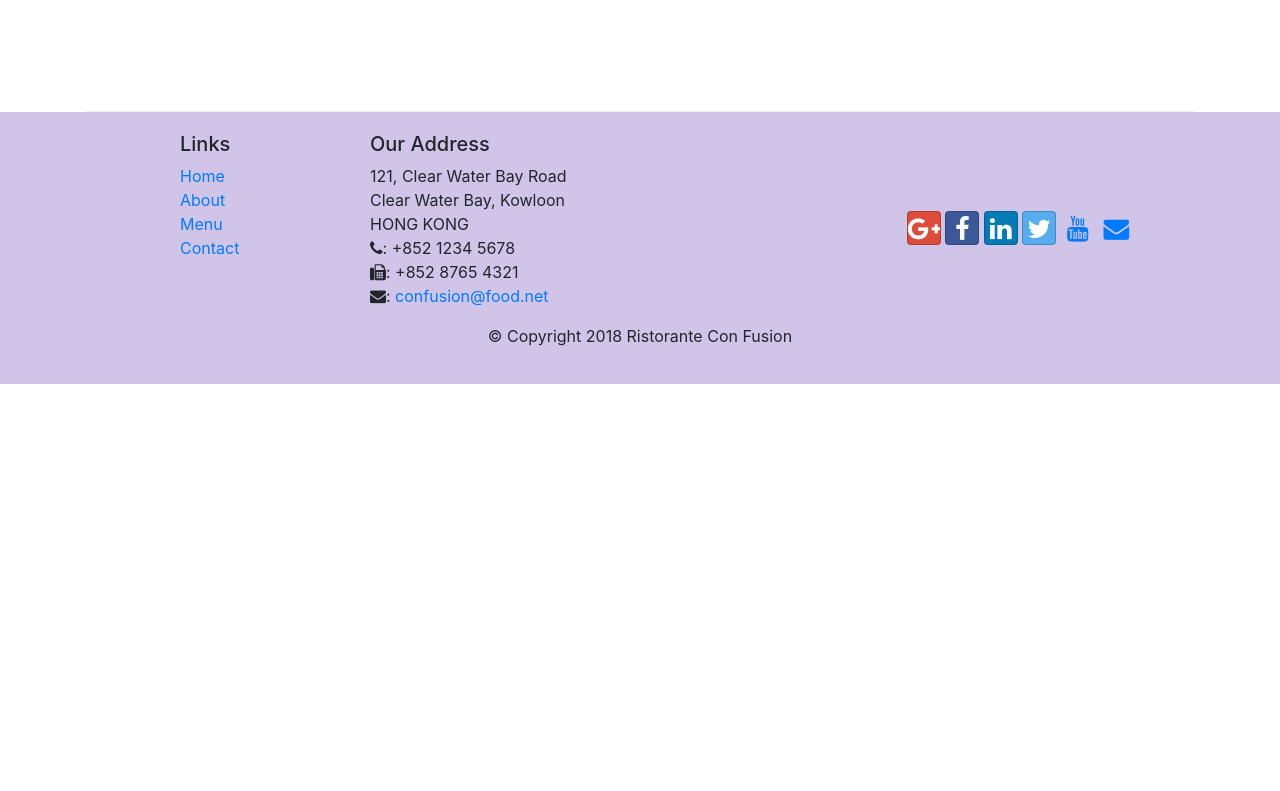
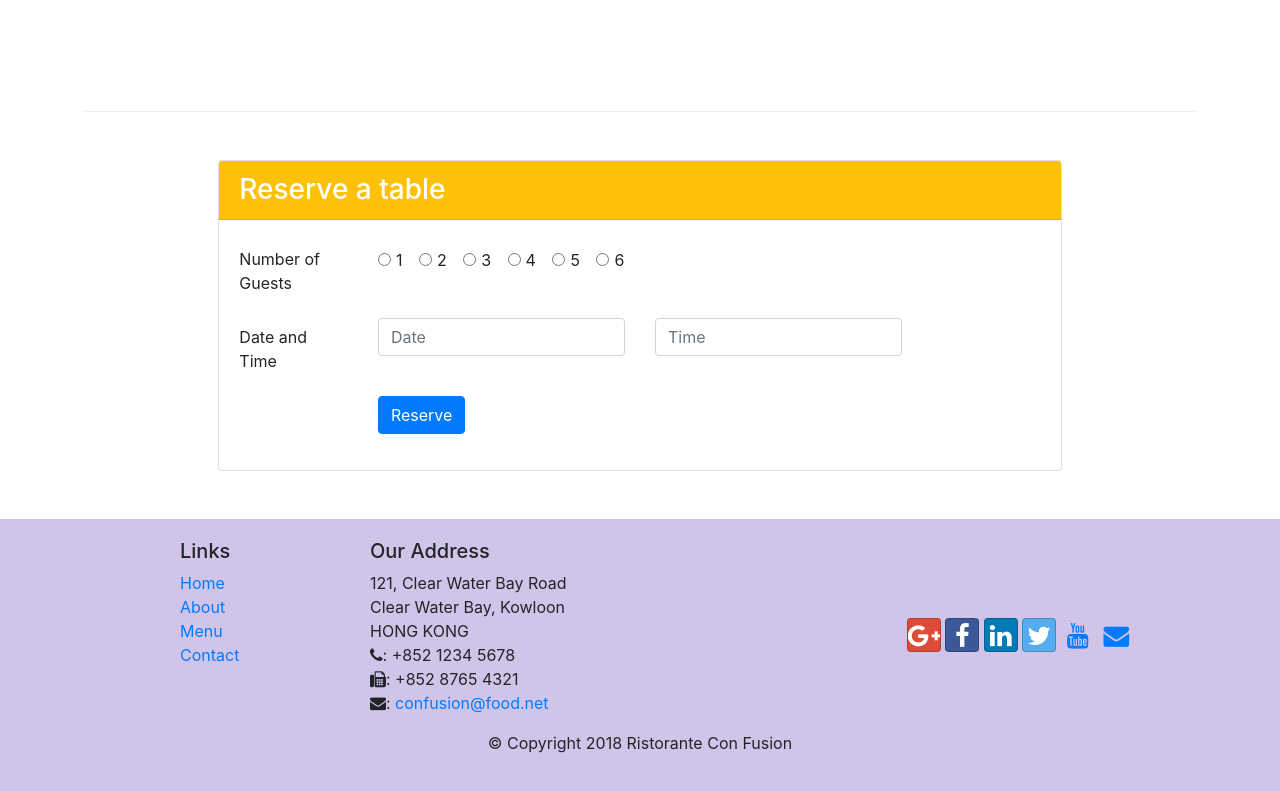
Before and after one commit to devrohanb/full_stack_web_dev_course_1_bootstrap4, a website: page index.html in a window 1280 px wide. Shown: the part 1422-2213 px from the top of the page. Before the commit the page ends 1806 px from the top, so only its background shows below. Drawn offline with nearby package versions, Linux system fonts and the light colour scheme.

Commit message:
After implementing Alerts and Completing Week 2 Assignment.

```diff
--- a/index.html
+++ b/index.html
@@ -78,8 +78,13 @@
               your culinary senses!
             </p>
           </div>
-          <div class="col-12 col-sm align-self-center ml-5">
+          <div class="col-12 col-sm-3 align-self-center">
             <img src="./img/logo.png" class="img-fluid" alt="logo" />
+          </div>
+          <div class="col-12 col-sm-3 align-self-center">
+            <a href="#reserve_table" class="btn btn-warning btn-block"
+              >Reserve Table</a
+            >
           </div>
         </div>
       </div>
@@ -98,7 +103,10 @@
               alt="uthappaizza image"
             />
             <div class="media-body">
-              <h2 class="mt-0">Uthappizza</h2>
+              <h2 class="mt-0">
+                Uthappizza <span class="badge badge-danger">HOT</span>
+                <span class="badge badge-pill badge-secondary">$4.99</span>
+              </h2>
               <p class="d-none d-sm-block">
                 A unique combination of Indian Uthappam (pancake) and Italian
                 pizza, topped with Cerignola olives, ripe vine cherry tomatoes,
@@ -115,13 +123,10 @@
         </div>
         <div class="col col-sm col-md">
           <div class="media">
-            <img
-              class="d-flex mr-3 img-thumbnail align-self-center"
-              src="./img/buffet.png"
-              alt="Buffet image"
-            />
             <div class="media-body">
-              <h2 class="mt-0">Weekend Grand Buffet</h2>
+              <h2 class="mt-0">
+                Weekend Grand Buffet <span class="badge badge-danger">NEW</span>
+              </h2>
               <p class="d-none d-sm-block">
                 Featuring mouthwatering combinations with a choice of five
                 different salads, six enticing appetizers, six main entrees and
@@ -129,6 +134,11 @@
                 for just $19.99 per person
               </p>
             </div>
+            <img
+              class="d-flex ml-3 img-thumbnail align-self-center"
+              src="./img/buffet.png"
+              alt="Buffet image"
+            />
           </div>
         </div>
       </div>
@@ -157,6 +167,109 @@
           </div>
         </div>
       </div>
+    </div>
+
+    <div class="row">
+      <div class="offset-sm-2 col-sm-8 mt-5 mb-5">
+        <div class="card" id="reserve_table">
+          <h3 class="card-header bg-warning text-white">Reserve a table</h3>
+          <div class="card-body">
+            <form>
+              <div class="form-group row">
+                <label class="col-md-2 col-form-label" for="guests">
+                  Number of Guests
+                </label>
+                <div class="col-md-10 mt-2" id="guests">
+                  <div class="form-check-inline">
+                    <input
+                      class="form-check-input"
+                      type="radio"
+                      id="radio1"
+                      value="1"
+                    />
+                    <label class="form-check-label" for="radio1">1</label>
+                  </div>
+                  <div class="form-check-inline">
+                    <input
+                      class="form-check-input"
+                      type="radio"
+                      id="radio2"
+                      value="2"
+                    />
+                    <label class="form-check-label" for="radio2">2</label>
+                  </div>
+
+                  <div class="form-check-inline">
+                    <input
+                      class="form-check-input"
+                      type="radio"
+                      id="radio3"
+                      value="3"
+                    />
+                    <label class="form-check-label" for="radio3">3</label>
+                  </div>
+
+                  <div class="form-check-inline">
+                    <input
+                      class="form-check-input"
+                      type="radio"
+                      id="radio4"
+                      value="4"
+                    />
+                    <label class="form-check-label" for="radio4">4</label>
+                  </div>
+
+                  <div class="form-check-inline">
+                    <input
+                      class="form-check-input"
+                      type="radio"
+                      id="radio5"
+                      value="5"
+                    />
+                    <label class="form-check-label" for="radio5">5</label>
+                  </div>
+                  <div class="form-check-inline">
+                    <input
+                      class="form-check-input"
+                      type="radio"
+                      id="radio6"
+                      value="6"
+                    />
+                    <label class="form-check-label" for="radio6">6</label>
+                  </div>
+                </div>
+              </div>
+              <div class="form-group row">
+                <label class="col-12 col-md-2 col-form-label" for="date_time">
+                  Date and Time
+                </label>
+                <div class="col-5 col-md-4" id="date_time">
+                  <input
+                    type="text"
+                    class="form-control"
+                    name="date"
+                    placeholder="Date"
+                  />
+                </div>
+                <div class="col-5 col-md-4">
+                  <input
+                    type="text"
+                    class="form-control"
+                    name="time"
+                    placeholder="Time"
+                  />
+                </div>
+              </div>
+              <div class="form-group row">
+                <div class="offset-md-2 col-md-10">
+                  <button type="submit" class="btn btn-primary">Reserve</button>
+                </div>
+              </div>
+            </form>
+          </div>
+        </div>
+      </div>
+      <div class="col-sm-1"></div>
     </div>
 
     <footer class="footer">
```
